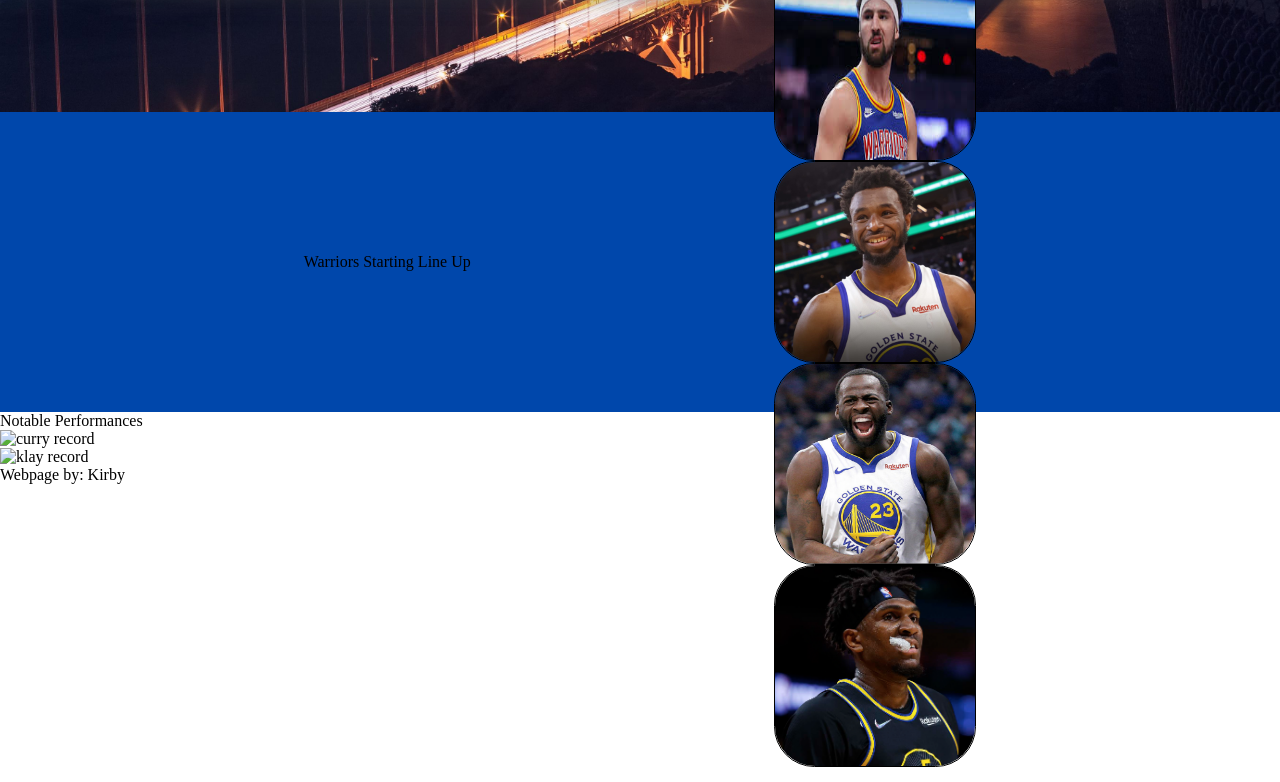
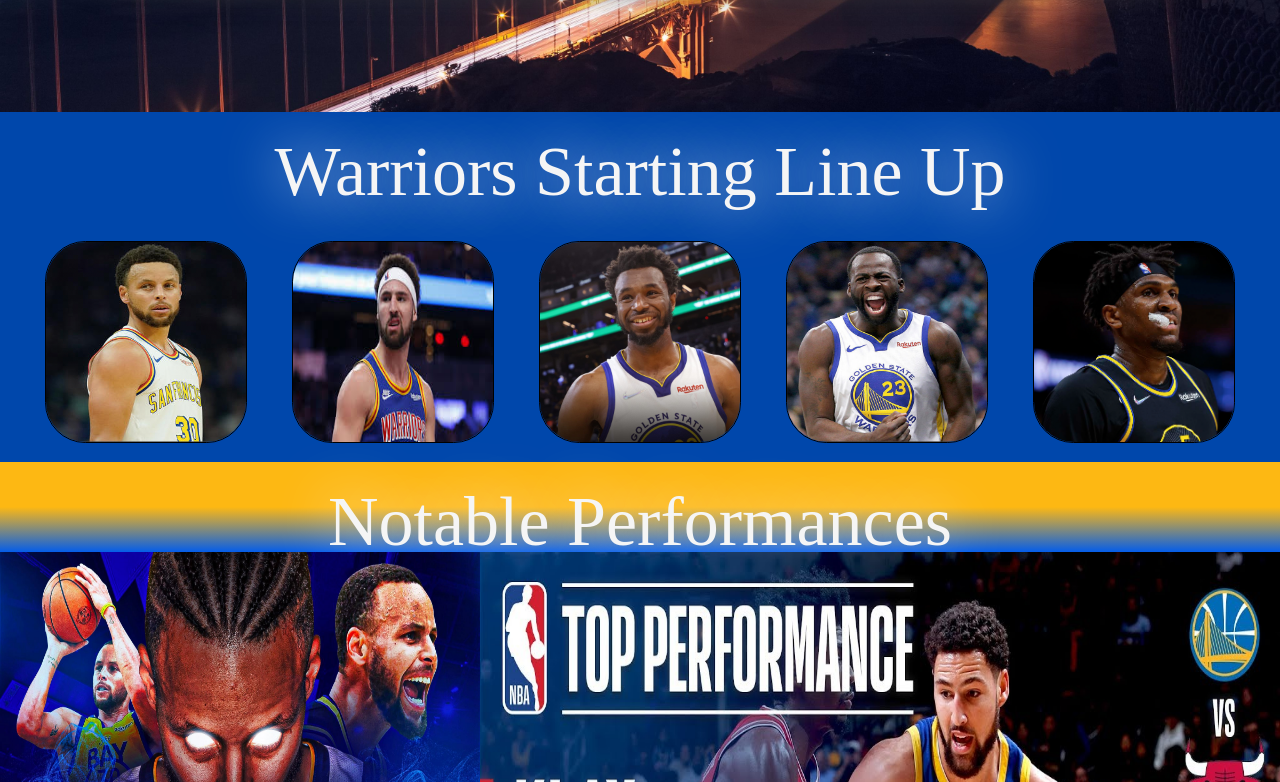
Before and after one commit to newbieprogrammerkirby/Babyprojects, a plain HTML site: page index.html in a window 1280 px wide. Shown: the part 698-1480 px from the top of the page. Drawn offline with Linux system fonts and the light colour scheme.

Commit message:
First Commit

```diff
--- a/style.css
+++ b/style.css
@@ -1,3 +1,10 @@
+:root {
+    --bgcolor: #045DE9;
+    --bgcolor1: #FDB813;
+
+}
+
+
 * {
     margin: 0px;
     padding: 0px;
@@ -118,6 +125,11 @@
 
 }
 
+.lineuptitle {
+    text-align: center;
+    background-color: ;
+}
+
 
 
 h1 {
@@ -137,18 +149,30 @@
 
 }
 
-.slinecontainer {
+.lineup {
+    height: 350px;
+    background-color: #0047AB;
+
+}
+
+.lineuptitle {
+    display: block;
+    height: 70px;
+    background-color: #0047AB;
+    font-size: 70px;
+    color: whitesmoke;
+    text-shadow: 0 0 0.8em rgb(255 255 255);
+    padding-top: 20px;
+
+}
+
+
+.lineupcontainer {
+
+    height: 280px;
     display: flex;
     justify-content: space-evenly;
     align-items: center;
-}
-
-.lineup {
-    height: 300px;
-    background-color: #0047AB;
-    display: flex;
-    align-items: center;
-    justify-content: space-evenly;
 }
 
 .first5 {
@@ -165,6 +189,55 @@
 }
 
 .secondsec {
-    background-image: url(./images/);
+
+    height: 700px;
+    width: 100%;
 
 }
+
+.samples {
+    height: 100px;
+    width: 100%;
+    display: block;
+    height: 70px;
+    font-size: 70px;
+    text-align: center;
+    color: whitesmoke;
+    text-shadow: 0 0 0.8em rgb(255 255 255);
+    padding-top: 20px;
+    background: linear-gradient(
+        var(--bgcolor1) 50%,
+        var(--bgcolor)
+        );
+}
+
+.container2 {
+    height: 600px;
+    width: 100%;
+    display: flex;
+}
+
+.leftpic {
+    height: 600px;
+    width: 50%;
+}
+
+.curryboi {
+    height: 100%;
+    width: 100%;
+}
+
+.klayboi {
+    height: 100%;
+    width: 100%;
+}
+
+.footer {
+    background: rgb(19, 25, 41);
+    padding: 1.25em 0;
+    box-shadow: 0 0 1em rgb(0, 0, 0);
+    text-align: center;
+    color: whitesmoke;
+    font-size: 1.5em;
+
+}
```
Also changed, not shown: images/curryrecord.jpeg (renamed from images/aa.jpeg), images/klayrecord.jpeg (added).
